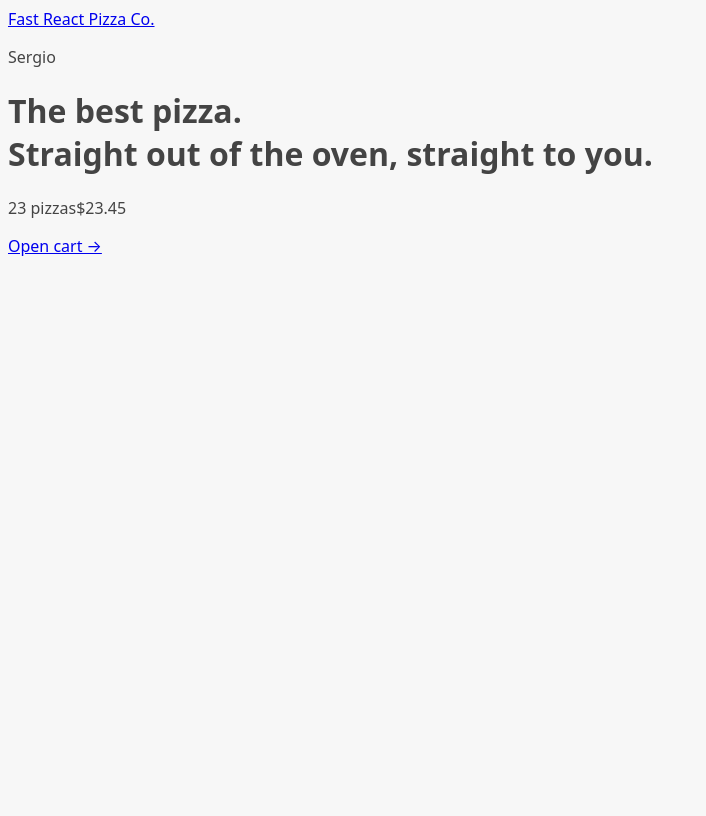
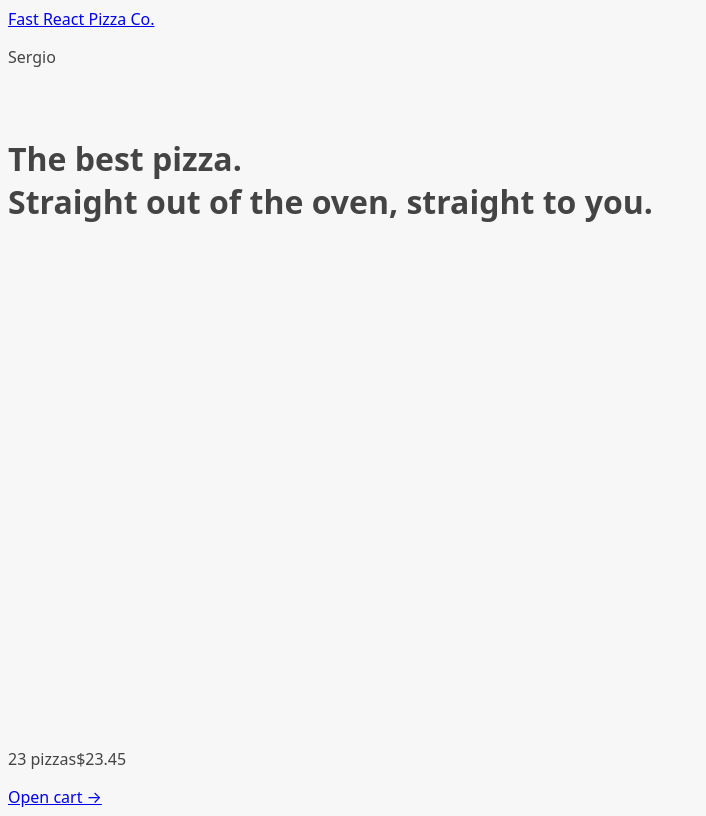
Before and after one commit to sergiobni/react-vite-pro-fast-pizza, a React (Vite) app: page / in a window 1280 px wide. Shown: the whole page, without its empty margins (0-706 px from the left). Built offline with nearby package versions, Linux system fonts and the light colour scheme.

Commit message:
Displaying loader indicator

```diff
--- a/src/ui/AppLayout.jsx
+++ b/src/ui/AppLayout.jsx
@@ -1,11 +1,17 @@
-import { Outlet } from 'react-router-dom';
+import { Outlet, useNavigation } from 'react-router-dom';
 import CartOverview from '../features/cart/CartOverview';
 import Header from './Header';
+import Loader from './Loader';
 
 //Parent route of every route
 function AppLayout() {
+  //Way of getting loading state easy
+  const navigation = useNavigation();
+  const isLoading = navigation.state === 'loading';
+
   return (
-    <div>
+    <div className="layout">
+      {isLoading && <Loader />}
       <Header />
       <main>
         <Outlet />
--- /dev/null
+++ b/src/ui/Loader.jsx
@@ -0,0 +1,5 @@
+function Loader() {
+  return <div className="loader"></div>;
+}
+
+export default Loader;
```
